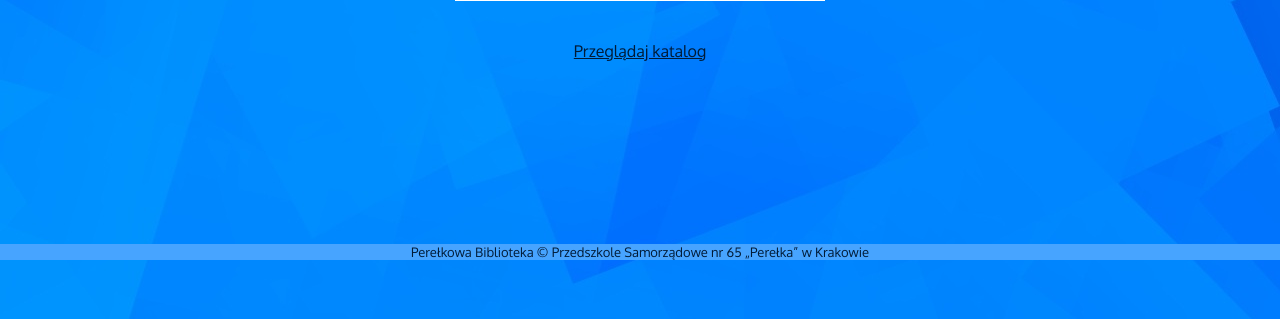
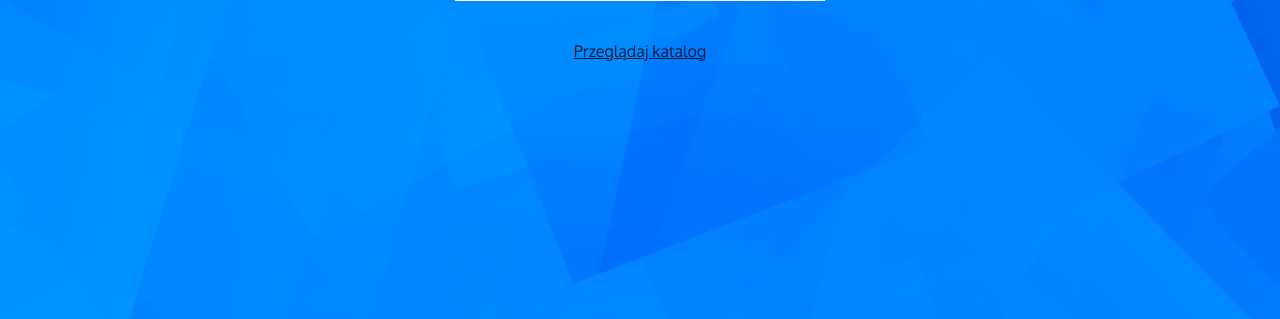
Before and after one commit to zbyszeg/biblioteka-p65, a PHP site: page / in a window 1280 px wide. Shown: the part 481-800 px from the top of the page. Run offline with PHP 8.4, Linux system fonts and the light colour scheme; some web fonts are replaced.

Commit message:
usunięcie stopki

```diff
--- a/css/style.css
+++ b/css/style.css
@@ -98,7 +98,7 @@ body
 	text-decoration: underline overline;
 }
 
-#stopka
+/*#stopka
 {
 	background-color: #47A4FF;
 	text-align: center;
@@ -106,7 +106,7 @@ body
 	margin-bottom: 5px;
 	font-family: 'Oxygen', sans-serif;
 	font-size: 13px;
-}
+}*/
 
 .sticky
 {
--- a/index.php
+++ b/index.php
@@ -35,7 +35,5 @@
 			include $file;
 		?>
 	</div>
-
-	<div id="stopka">Perełkowa Biblioteka &copy; Przedszkole Samorządowe nr 65 &#8222;Perełka&#8221; w Krakowie</div>
 </body>
 </html>
```
